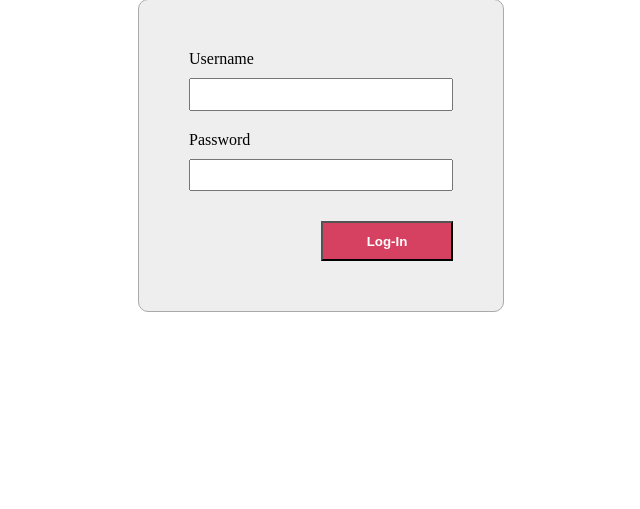
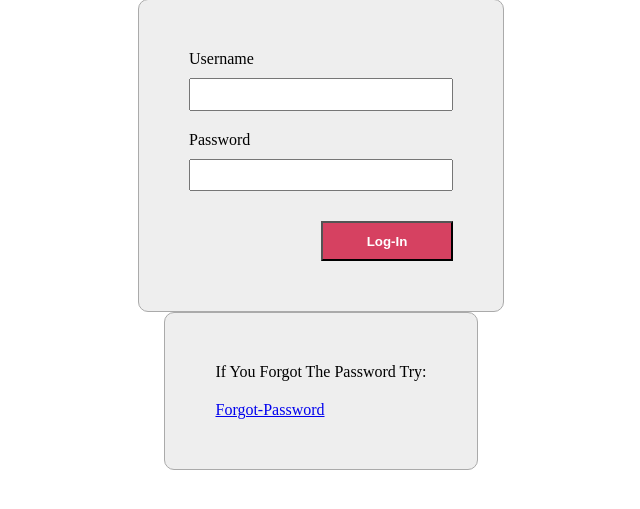
Before and after one commit to mattix1710/app-sec-app, a Flask app: page /auth/login in a window 1280 px wide. Shown: the part 113-622 px from the top of the page, without its empty margins (319-959 px from the left). Run offline with Flask 3, Linux system fonts and the light colour scheme; some libraries are stand-ins or nearby versions.

Commit message:
Muhahahaha, it's sending emails

```diff
--- a/app/__init__.py
+++ b/app/__init__.py
@@ -2,6 +2,8 @@ from flask import Flask
 from flask_sqlalchemy import SQLAlchemy
 from flask import session
 from flask_bootstrap import Bootstrap
+from flask_mail import Mail
+import os
 # from flask_sslify import SSLify
 
 db = SQLAlchemy()
@@ -13,6 +15,8 @@ DB_CONN = 'localhost:5432'
 DB_NAME = 'droplet_db'
 
 DB_URL = 'postgresql+psycopg://{user}:{passwd}@{url}/{db}'.format(user=DB_USER, passwd=DB_PASS, url=DB_CONN, db=DB_NAME)
+
+mail = Mail()
 
 def create_app():
     app = Flask(__name__)
@@ -35,6 +39,15 @@ def create_app():
 
     # initializing database in the app
     db.init_app(app)
+
+    # Initialize mail server
+    app.config['MAIL_SERVER'] = 'smtp.office365.com'
+    app.config['MAIL_PORT'] = 587#465
+    app.config['MAIL_USERNAME'] = os.environ.get('MAIL_USERNAME')
+    app.config['MAIL_PASSWORD'] = os.environ.get('MAIL_PASSWORD')
+    app.config['MAIL_USE_TLS'] = True
+    app.config['MAIL_USE_SSL'] = False
+    mail.init_app(app)
 
     Bootstrap(app)
 
--- a/app/auth/forms.py
+++ b/app/auth/forms.py
@@ -41,3 +41,9 @@ class LoginForm(FlaskForm):
         hashed = entry[0].password.strip().encode('utf-8')
         if not bcrypt.checkpw(pswd, hashed):
             raise ValidationError('Wrong Username/Password')
+
+
+class ForgotPasswordForm(FlaskForm):
+    email = StringField('e-mail', validators=[DataRequired(), Length(1, 100), Email()])
+
+    submit = SubmitField('Forgot Passowrd')
--- a/app/auth/helpers.py
+++ b/app/auth/helpers.py
@@ -1,10 +1,12 @@
 from flask import session
+from flask_mail import Message
 import bcrypt
 from datetime import datetime, timedelta
 import functools
 
 from ..models import User, Session
 from .. import db
+from .. import mail
 
 def hash_the_pass(passwd):
     passwd = passwd.encode("utf-8")
@@ -95,3 +97,15 @@ def server_set_session(login):
         "timestamp": new_session.timestamp.timestamp(),
         "token": bcrypt.hashpw(token, salt)
     }
+
+def send_password_reset_email(email):
+    entry = User.query.filter_by(email=email)
+    if entry.count() == 1:
+        # Send email
+        msg = Message(subject='You requested a passowrd reset', sender='a.dam.krew@hotmail.com', recipients=[entry[0].email])
+        msg.html = "Hi there,\nyou requested a password reset for you Kropelka Account.</br>Please follow this link to reset your password <a href='www.google.com'>reset passowrd</a>."
+        msg.html += "</br>If you did not request a password reset, please change you password as soon as possible."
+        print('sending message...')
+        mail.send(msg)
+        print('yes')
+    print('no')
--- a/app/auth/views.py
+++ b/app/auth/views.py
@@ -4,11 +4,11 @@ import re
 
 from . import auth
 
-from .forms import RegistrationForm, LoginForm
+from .forms import RegistrationForm, LoginForm, ForgotPasswordForm
 from ..models import User, Session
 from .. import db
 
-from .helpers import hash_the_pass, server_check_session, server_set_session
+from .helpers import hash_the_pass, server_check_session, server_set_session, send_password_reset_email
 
 @auth.route('/')
 def index():
@@ -54,3 +54,17 @@ def login():
         return redirect(url_for('main.my_profile'))
         # return render_template('auth/login_success.html')
     return render_template('auth/login.html', form=form)
+
+@auth.route('/forgot-password', methods=['GET', 'POST'])
+def forgot_password():
+    if server_check_session():
+        return redirect(url_for('main.my_profile'))
+
+    form = ForgotPasswordForm()
+
+    if form.validate_on_submit():
+        print(form.email.data)
+        send_password_reset_email(form.email.data)
+        return render_template("auth/reset_email_sent.html")
+
+    return render_template("auth/forgot_password.html", form=form)
--- a/app/templates/auth/login.html
+++ b/app/templates/auth/login.html
@@ -7,5 +7,8 @@
     <div>
         {{ wtf.quick_form(form) }}
     </div>
+    <div class="form">
+        If you forgot the password try: <a href="{{ url_for('auth.forgot_password') }}">Forgot-password</a>
+    </div>
 
 {% endblock %}
```
Also changed, not shown: app/templates/auth/forgot_password.html (added, +11 -0 lines), app/templates/auth/reset_email_sent.html (added, +12 -0 lines).
